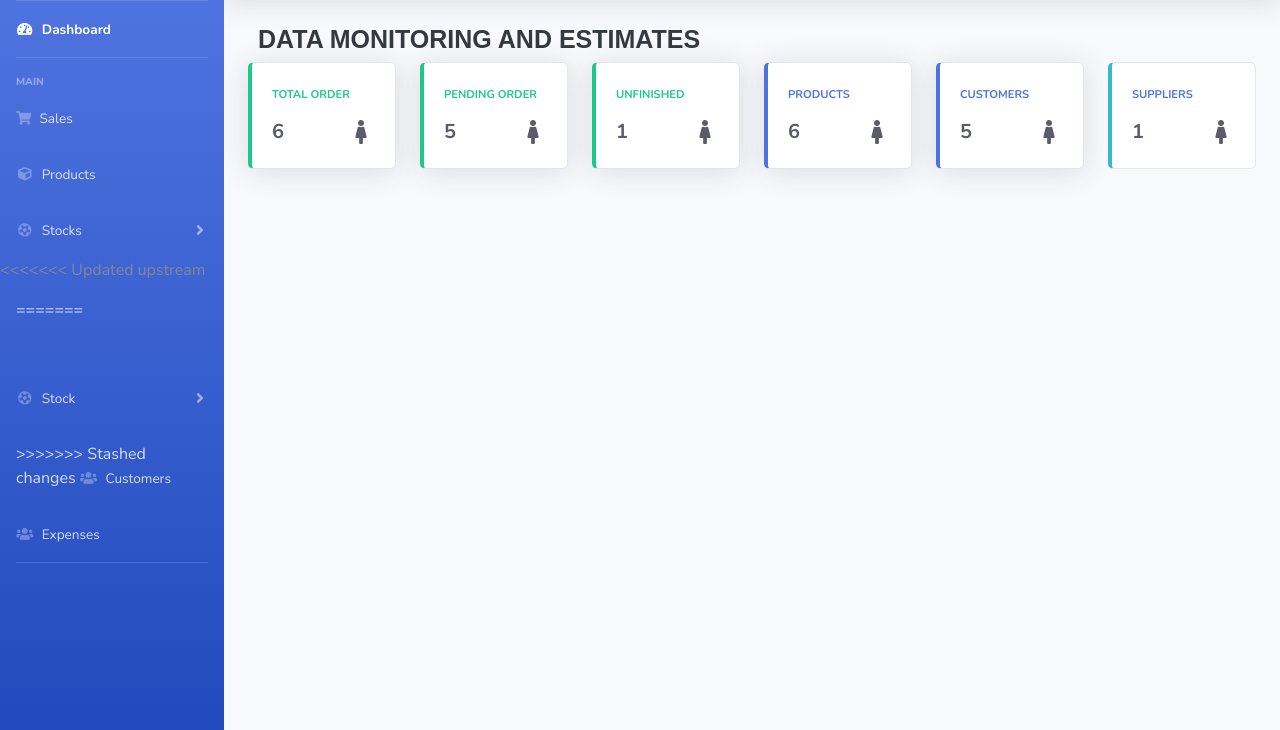
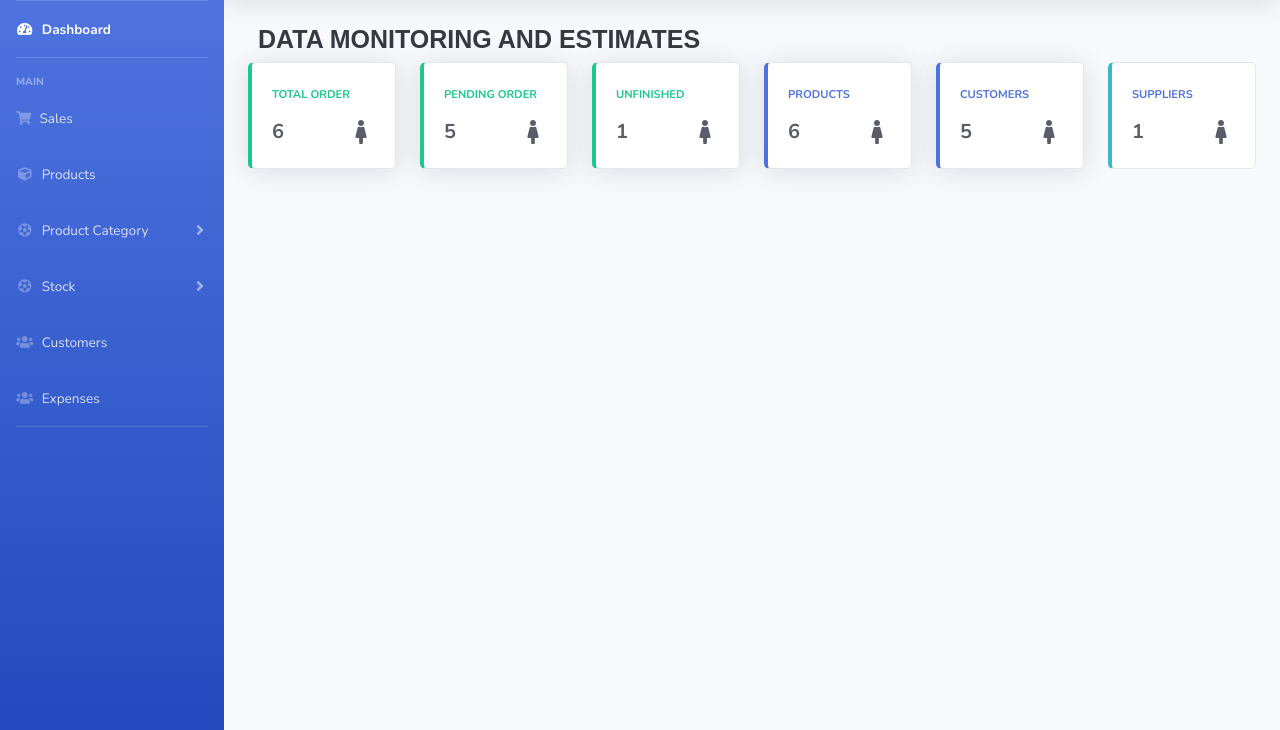
Before and after one commit to mariannejordan20/BizmaPOS, a PHP site: page /index.php in a window 1280 px wide. Shown: the part 70-800 px from the top of the page. Run offline with PHP 8.4, Linux system fonts and the light colour scheme; a user stored in the database is signed in; data comes from the database, SQL or seed files in the repository.

Commit message:
Update menu.php

```diff
--- a/menu.php
+++ b/menu.php
@@ -58,7 +58,7 @@ include('connection.php');
                 <a class="nav-link collapsed" href="#" data-toggle="collapse" data-target="#collapseUtilities"
                     aria-expanded="true" aria-controls="collapseUtilities">
                     <i class="fas fa-fw fa-soccer-ball-o"></i>
-                    <span>Stocks</span>
+                    <span>Product Category</span>
                 </a>
                 <div id="collapseUtilities" class="collapse" aria-labelledby="headingUtilities"
                     data-parent="#accordionSidebar">
@@ -76,11 +76,8 @@ include('connection.php');
     }
     ?>
 
-    <li class="nav-item">
 
-<<<<<<< Updated upstream
-        <a class="nav-link collapsed" href="products.php">
-=======
+
          <li class="nav-item">
             <a class="nav-link collapsed" href="#" data-toggle="collapse" data-target="#collapseStock"
                 aria-expanded="true" aria-controls="collapseUtilities">
@@ -97,14 +94,15 @@ include('connection.php');
                 </div>
             </div>
         </li>
+
         <li class="nav-item">
         <a class="nav-link collapsed" href="customers.php">
->>>>>>> Stashed changes
+
             <i class="fas fa-fw fa-users"></i>
             <span>Customers</span>
         </a>
-    </li>
 
+</li>
     <li class="nav-item">
         <a class="nav-link collapsed" href="products.php">
             <i class="fas fa-fw fa-users"></i>
```
